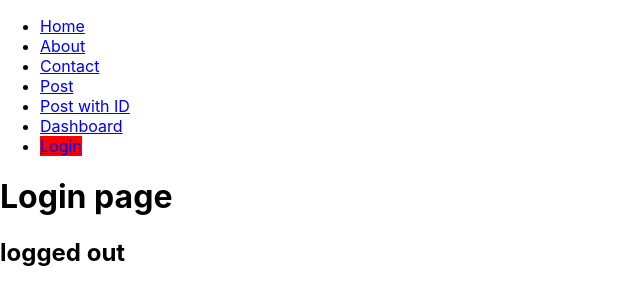
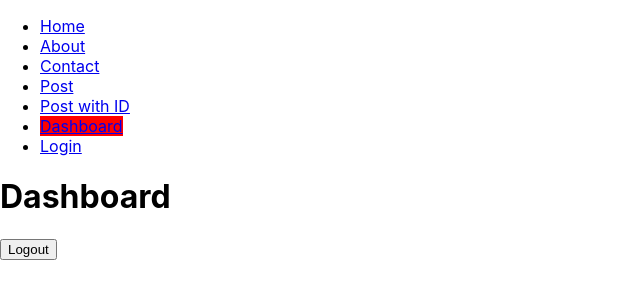
Before and after one commit to Bishal1998/react_router, a React (Create React App) app: page /dashboard in a window 1280 px wide. Before the commit this address led to /login. Shown: the top 304 px of the page, without its empty margins (0-640 px from the left). Built offline with nearby package versions, Linux system fonts and the light colour scheme.

Commit message:
useNavigate

```diff
--- a/src/App.js
+++ b/src/App.js
@@ -7,10 +7,11 @@
 import Post from './components/pages/Post';
 import Dashboard from './components/pages/Dashboard';
 import Login from './components/pages/Login';
+import Logout from './components/pages/Logout';
 
 function App() {
 
-  let isLogged = false;
+  let isLogged = true;
   let data = {
     st : "logged out"
   }
@@ -27,6 +28,7 @@
         <Route path='/post/:category/:id' element = { <Post />} />
         <Route path='/dashboard' element = { isLogged ? <Dashboard /> : <Navigate to = '/login' replace state={data}/>} />
         <Route path='/login' element = { <Login />} />
+        <Route path='/logout' element = { <Logout />} />
         <Route path = '*' element = { <Error />} />
       </Routes>
     </BrowserRouter>
--- a/src/components/pages/Dashboard.js
+++ b/src/components/pages/Dashboard.js
@@ -1,8 +1,13 @@
-
+import { useNavigate } from "react-router-dom";
 
 const Dashboard = () => {
+
+    let navigate = useNavigate()
   return (
-    <div>Dashboard</div>
+    <div>
+        <h1>Dashboard</h1>
+        <button onClick={() => {navigate('/logout')}}>Logout</button>
+    </div>
   )
 }
 
--- /dev/null
+++ b/src/components/pages/Logout.js
@@ -0,0 +1,11 @@
+
+
+const Logout = () => {
+  return (
+    <>
+        <h1>Logout</h1>
+    </>
+  )
+}
+
+export default Logout
```
